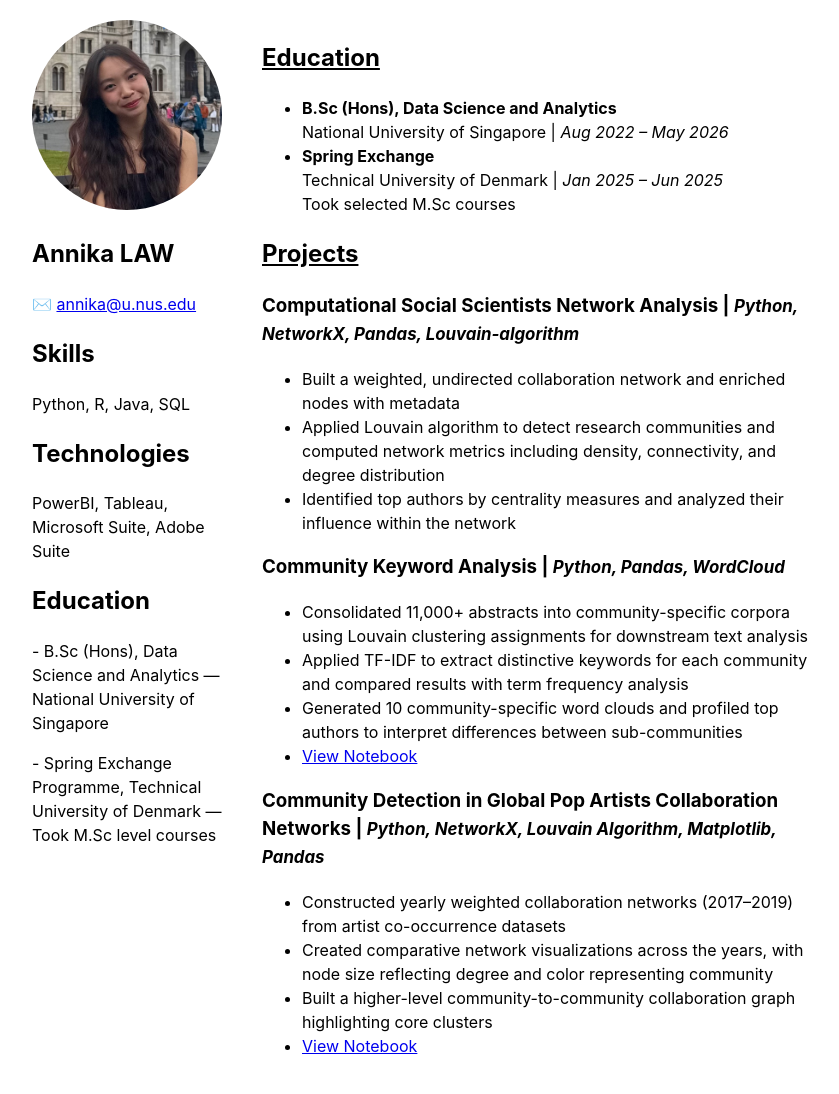
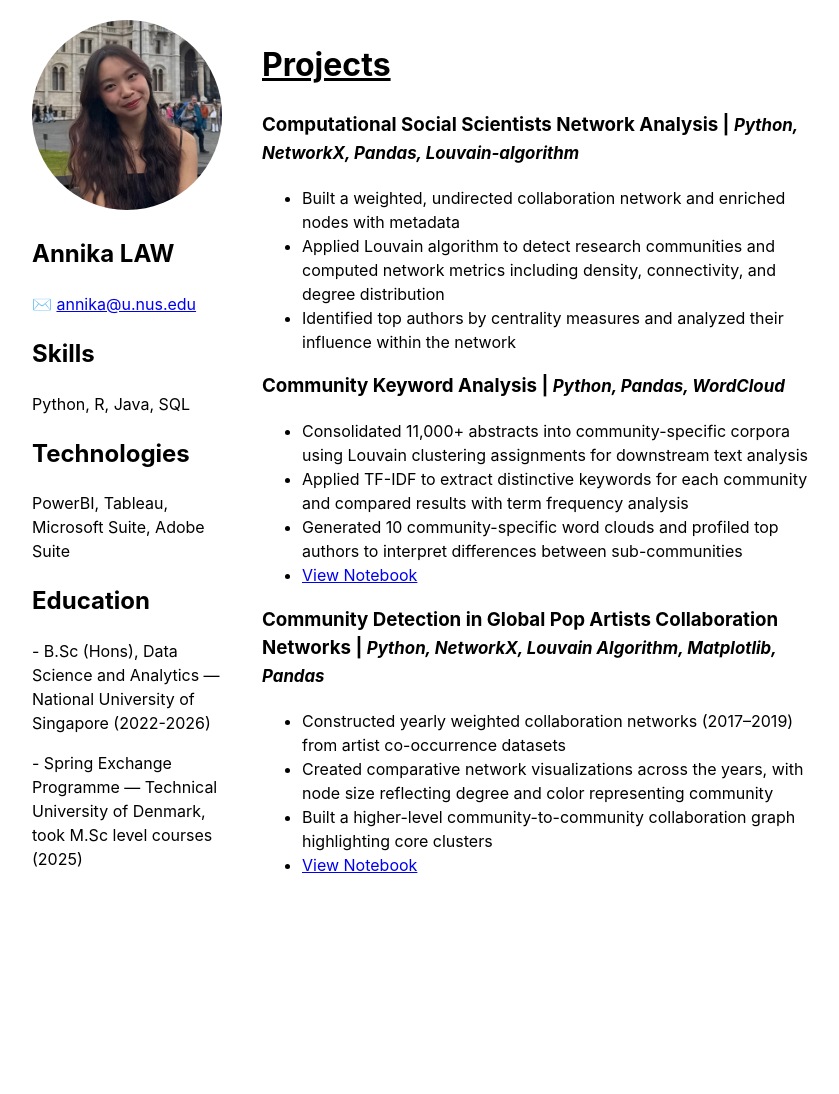
Before and after one commit to annikaljy/annikaljy.github.io, a Jekyll site: the page built from index.md, in a window 1280 px wide. Shown: the whole page, without its empty margins (208-1047 px from the left). Built offline with Jekyll 4.4.1, drawn with Linux system fonts in a browser that asks for light colours; after the commit the page ends 913 px from its top, so only the background shows below that.

Commit message:
Update index.md

```diff
--- a/index.md
+++ b/index.md
@@ -15,28 +15,15 @@ title: Annika Law Jie Yu
     <h2>Technologies</h2>
     <p>PowerBI, Tableau, Microsoft Suite, Adobe Suite</p>
     <h2>Education</h2>
-    <p> - B.Sc (Hons), Data Science and Analytics — National University of Singapore </p>
-    <p> - Spring Exchange Programme, Technical University of Denmark — Took M.Sc level courses  </p>
+    <p> - B.Sc (Hons), Data Science and Analytics — National University of Singapore (2022-2026)</p>
+    <p> - Spring Exchange Programme — Technical University of Denmark, took M.Sc level courses (2025)  </p>
   </div>
 
 
   <!-- Right column: main content -->
 <div style="flex: 3;">
-
-  <!-- Education -->
-  <h2 style="text-decoration: underline;">Education</h2>
-  <ul>
-    <li><strong>B.Sc (Hons), Data Science and Analytics</strong><br>
-        National University of Singapore | <em>Aug 2022 – May 2026</em>
-    </li>
-    <li><strong>Spring Exchange</strong><br>
-        Technical University of Denmark | <em>Jan 2025 – Jun 2025</em><br>
-        Took selected M.Sc courses
-    </li>
-  </ul>
-
   <!-- Projects -->
-  <h2 style="text-decoration: underline;">Projects</h2>
+  <h1 style="text-decoration: underline;">Projects</h1>
 
   <h3>
     Computational Social Scientists Network Analysis |
```
